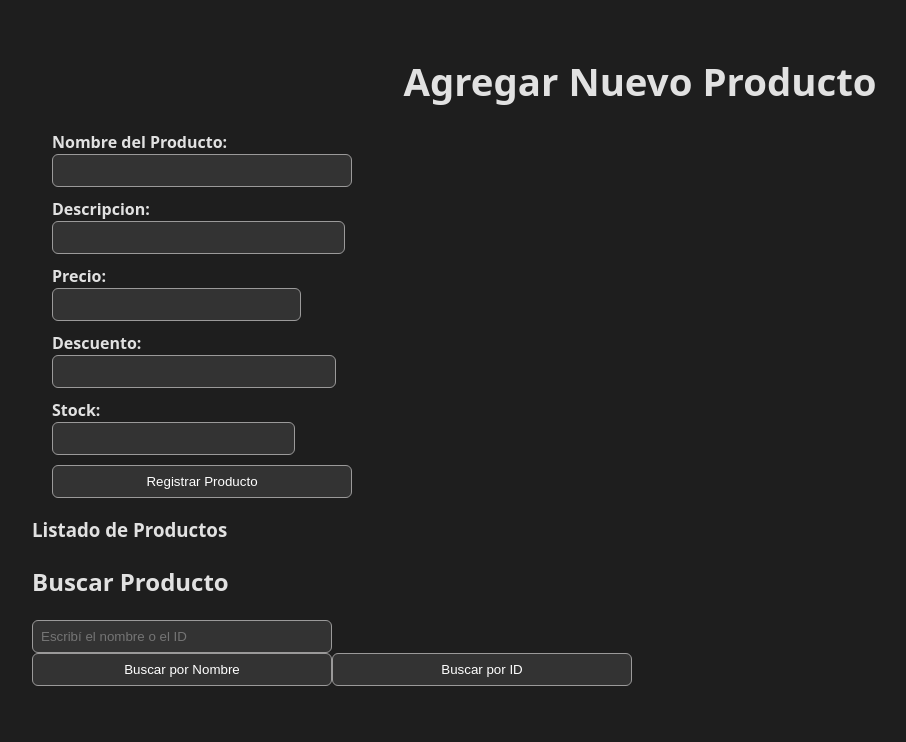
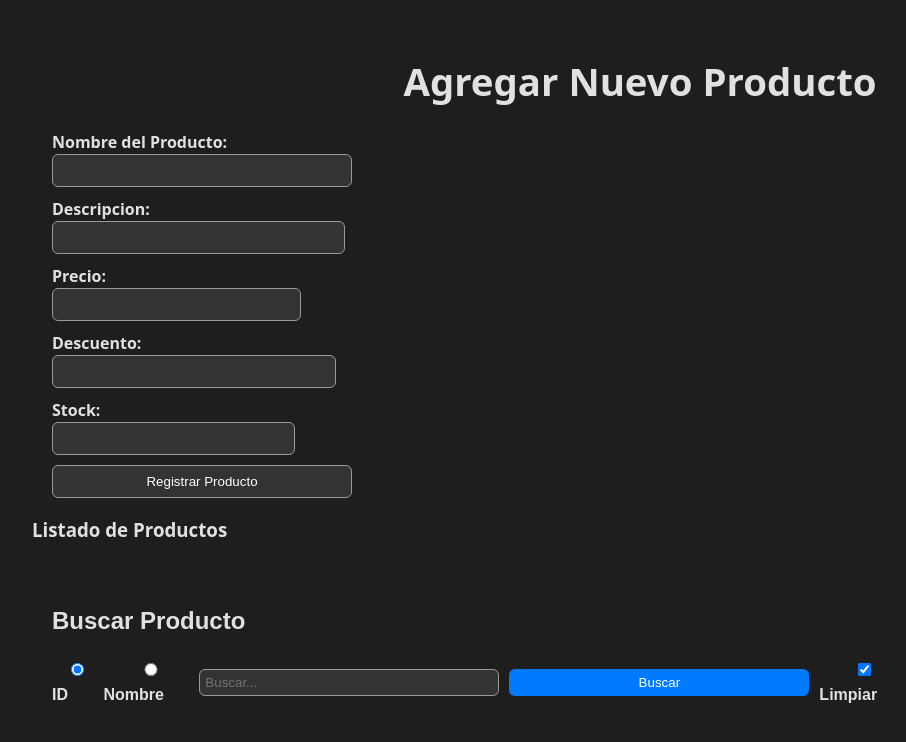
Before and after one commit to LautyCano/TP04PV2025Grupo17, a React (Vite) app: page / in a window 1280 px wide. Shown: the top 742 px of the page, without its empty margins (0-906 px from the left). Built offline with nearby package versions, Linux system fonts and the light colour scheme.

Commit message:
Barra de busqueda por nombre, id-LucasFernandez LucasCamino

```diff
--- a/src/assets/components/SearchBar.jsx
+++ b/src/assets/components/SearchBar.jsx
@@ -3,49 +3,69 @@ import { calcularPrecioConDescuento } from "./CalcularDesct.jsx";
 
 function SearchBar({ productos }) {
     const [termino, setTermino] = useState("");
-    const [modoBusqueda, setModoBusqueda] = useState("");
+    const [modo, setModo] = useState("id");
 
     const resultados = useMemo(() => {
-        const texto = termino.trim().toLowerCase();
-
-        if (modoBusqueda === "id") {
+        const texto = termino.toLowerCase().trim();
+        if (modo === "id") {
             return productos.filter(p => p.id.toString() === texto);
         }
-
-        if (modoBusqueda === "nombre") {
+        if (modo === "nombre") {
             return productos.filter(p => p.nombre.toLowerCase().includes(texto));
         }
+        return [];
+    }, [termino, modo, productos]);
 
-        return [];
-    }, [productos, termino, modoBusqueda]);
+    const limpiar = () => {
+        setTermino("");
+    };
 
     return (
-        <div>
+        <div style={{ padding: "20px", fontFamily: "Arial" }}>
             <h2>Buscar Producto</h2>
-
-            <input
-                type="text"
-                placeholder="Escribí el nombre o el ID"
-                value={termino}
-                onChange={(e) => setTermino(e.target.value)}
-            />
-
-            <div>
-                <button onClick={() => setModoBusqueda("nombre")}>Buscar por Nombre</button>
-                <button onClick={() => setModoBusqueda("id")}>Buscar por ID</button>
+            <div style={{ display: "flex", alignItems: "center", gap: "10px", marginBottom: "15px" }}>
+                <label><input type="radio" value="id" checked={modo === "id"} onChange={() => setModo("id")} /> ID</label>
+                <label><input type="radio" value="nombre" checked={modo === "nombre"} onChange={() => setModo("nombre")} /> Nombre</label>
+                <input
+                    type="text"
+                    value={termino}
+                    onChange={(e) => setTermino(e.target.value)}
+                    placeholder="Buscar..."
+                    style={{ padding: "5px" }}
+                />
+                <button style={{ background: "#007bff", color: "#fff", border: "none", padding: "6px 12px", cursor: "pointer" }}>
+                    Buscar
+                </button>
+                <label><input type="checkbox" onChange={limpiar} checked={termino === ""} /> Limpiar</label>
             </div>
 
             {resultados.length > 0 && (
-                <div>
-                    <h3>Resultados</h3>
-                    <ul>
-                        {resultados.map((prod) => (
-                            <li key={prod.id}>
-                                Nombre: {prod.nombre} - Descripción: {prod.descripcion} - Precio: {prod.precio}$ - Descuento: {prod.descuento}% - Precio Final: {calcularPrecioConDescuento(prod.precio, prod.descuento)}$ - Stock: {prod.stock}
-                            </li>
+                <table style={{ width: "100%", borderCollapse: "collapse" }}>
+                    <thead>
+                        <tr style={{ background: "#007bff", color: "white" }}>
+                            <th>ID</th>
+                            <th>Nombre</th>
+                            <th>Descripción</th>
+                            <th>Precio</th>
+                            <th>Desc.</th>
+                            <th>Final</th>
+                            <th>Stock</th>
+                        </tr>
+                    </thead>
+                    <tbody>
+                        {resultados.map(p => (
+                            <tr key={p.id}>
+                                <td style={{ border: "1px solid #ccc", padding: "5px" }}>{p.id}</td>
+                                <td style={{ border: "1px solid #ccc", padding: "5px" }}>{p.nombre}</td>
+                                <td style={{ border: "1px solid #ccc", padding: "5px" }}>{p.descripcion}</td>
+                                <td style={{ border: "1px solid #ccc", padding: "5px" }}>{p.precio}$</td>
+                                <td style={{ border: "1px solid #ccc", padding: "5px" }}>{p.descuento}%</td>
+                                <td style={{ border: "1px solid #ccc", padding: "5px" }}>{calcularPrecioConDescuento(p.precio, p.descuento)}$</td>
+                                <td style={{ border: "1px solid #ccc", padding: "5px" }}>{p.stock}</td>
+                            </tr>
                         ))}
-                    </ul>
-                </div>
+                    </tbody>
+                </table>
             )}
         </div>
     );
```
